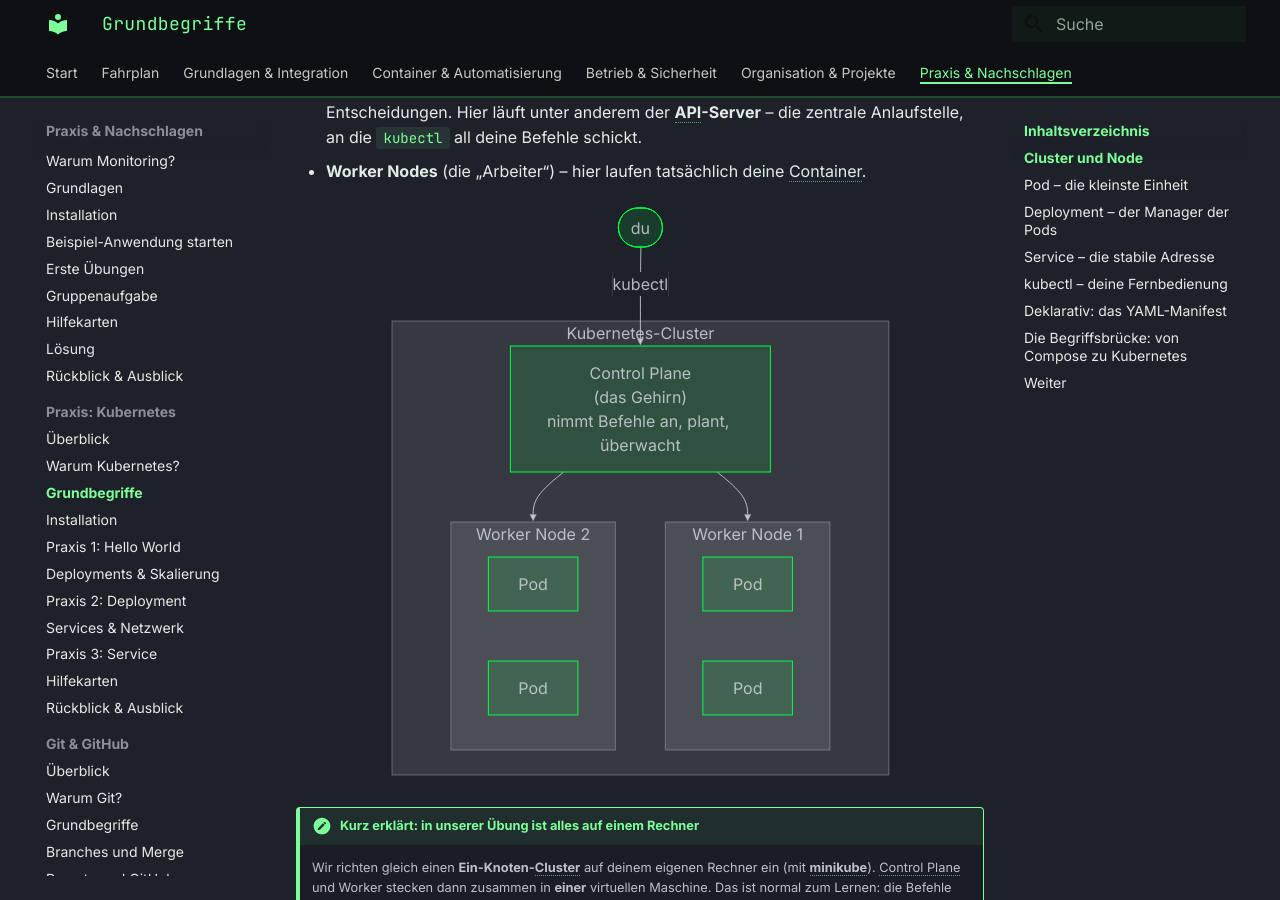
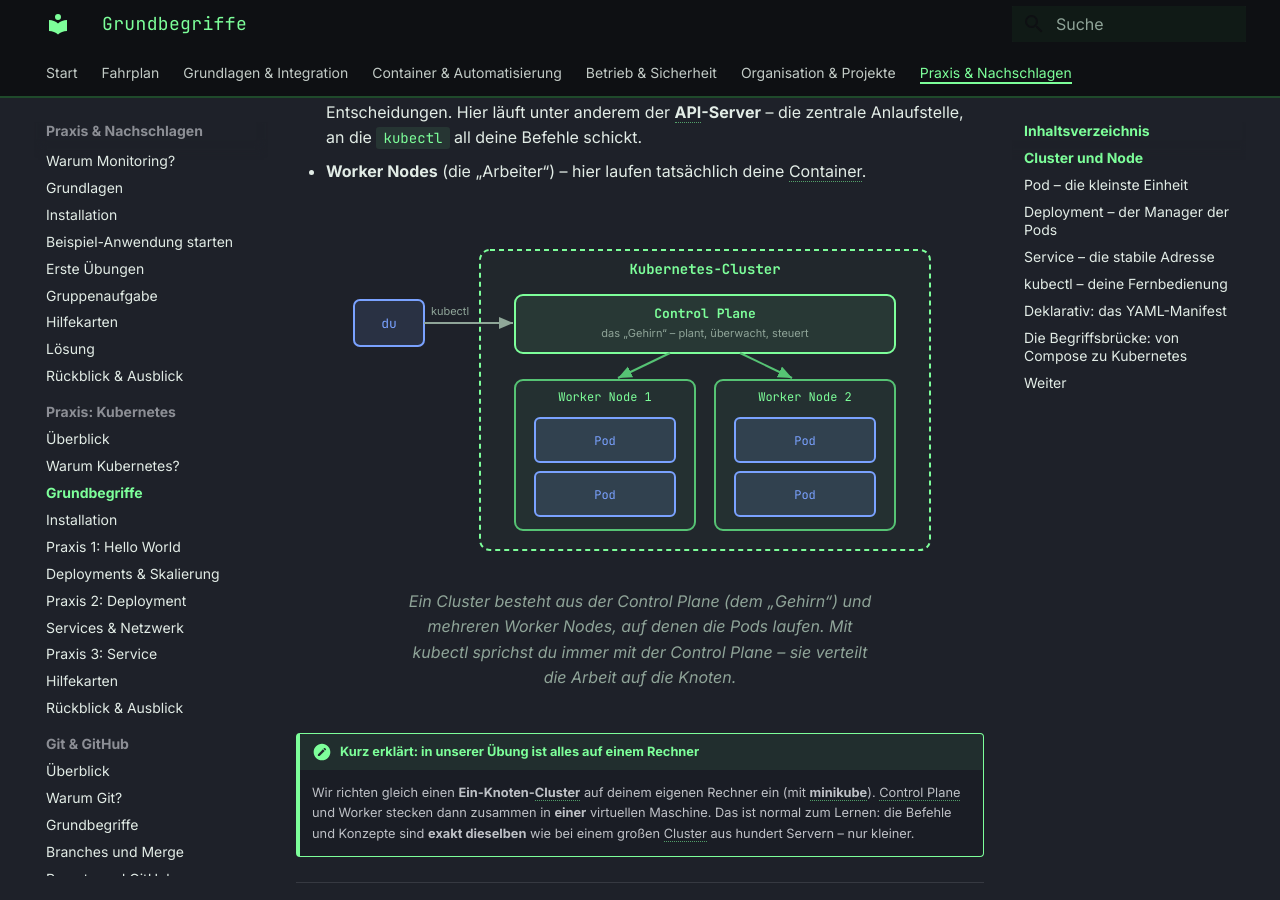
Before and after one commit to JacobMenge/kurs-unterlagen, an MkDocs documentation site: the page built from docs/kubernetes-praxis/02-grundbegriffe.md, in a window 1280 px wide and 900 px high, scrolled down 661 px. Built offline with MkDocs 1.6.1 and Material for MkDocs 9.7.7, drawn with Linux system fonts in a browser that asks for light colours.

Commit message:
Kubernetes-Grundbegriffe: Cluster-Topologie als sauberes Inline-SVG statt verschachteltem Mermaid (abgeschnittener Titel behoben)

````diff
--- a/docs/kubernetes-praxis/02-grundbegriffe.md
+++ b/docs/kubernetes-praxis/02-grundbegriffe.md
@@ -21,24 +21,50 @@ Es gibt zwei Sorten von Nodes:
 - **Control Plane** (das „Gehirn“) – verteilt die Arbeit, überwacht den Soll-Zustand, trifft die Entscheidungen. Hier läuft unter anderem der **API-Server** – die zentrale Anlaufstelle, an die `kubectl` all deine Befehle schickt.
 - **Worker Nodes** (die „Arbeiter“) – hier laufen tatsächlich deine Container.
 
-```mermaid
-flowchart TB
-  subgraph CLUSTER["Kubernetes-Cluster"]
-    direction TB
-    CP["Control Plane<br/>(das Gehirn)<br/>nimmt Befehle an, plant, überwacht"]
-    subgraph N1["Worker Node 1"]
-      P1["Pod"]
-      P2["Pod"]
-    end
-    subgraph N2["Worker Node 2"]
-      P3["Pod"]
-      P4["Pod"]
-    end
-    CP --> N1
-    CP --> N2
-  end
-  DU([du]) -- "kubectl" --> CP
-```
+<figure>
+<svg viewBox="0 0 620 360" width="100%" height="360" role="img" aria-label="Aufbau eines Clusters: Control Plane und zwei Worker Nodes mit Pods; du steuerst über kubectl">
+  <!-- du -->
+  <rect x="24" y="90" width="70" height="46" rx="6" fill="rgba(122,162,255,0.12)" stroke="#7aa2ff" stroke-width="2"/>
+  <text x="59" y="118" text-anchor="middle" fill="#7aa2ff" font-family="JetBrains Mono, monospace" font-size="13">du</text>
+  <path d="M94 113 L183 113" fill="none" stroke="#8fa498" stroke-width="2" marker-end="url(#ca)"/>
+  <text x="120" y="105" text-anchor="middle" fill="#8fa498" font-size="11">kubectl</text>
+
+  <!-- Cluster-Rahmen -->
+  <rect x="150" y="40" width="450" height="300" rx="10" fill="rgba(125,255,154,0.03)" stroke="#7dff9a" stroke-width="2" stroke-dasharray="5 4"/>
+  <text x="375" y="64" text-anchor="middle" fill="#7dff9a" font-family="JetBrains Mono, monospace" font-size="14" font-weight="bold">Kubernetes-Cluster</text>
+
+  <!-- Control Plane -->
+  <rect x="185" y="85" width="380" height="58" rx="8" fill="rgba(125,255,154,0.08)" stroke="#7dff9a" stroke-width="2"/>
+  <text x="375" y="108" text-anchor="middle" fill="#7dff9a" font-family="JetBrains Mono, monospace" font-size="13" font-weight="bold">Control Plane</text>
+  <text x="375" y="127" text-anchor="middle" fill="#8fa498" font-size="11">das „Gehirn“ – plant, überwacht, steuert</text>
+
+  <!-- Pfeile Control Plane -> Nodes -->
+  <path d="M340 143 L288 168" fill="none" stroke="#56c374" stroke-width="2" marker-end="url(#cg)"/>
+  <path d="M410 143 L462 168" fill="none" stroke="#56c374" stroke-width="2" marker-end="url(#cg)"/>
+
+  <!-- Worker Node 1 -->
+  <rect x="185" y="170" width="180" height="150" rx="8" fill="rgba(125,255,154,0.04)" stroke="#56c374" stroke-width="2"/>
+  <text x="275" y="191" text-anchor="middle" fill="#7dff9a" font-family="JetBrains Mono, monospace" font-size="12">Worker Node 1</text>
+  <rect x="205" y="208" width="140" height="44" rx="5" fill="rgba(122,162,255,0.15)" stroke="#7aa2ff" stroke-width="2"/>
+  <text x="275" y="235" text-anchor="middle" fill="#7aa2ff" font-family="JetBrains Mono, monospace" font-size="12">Pod</text>
+  <rect x="205" y="262" width="140" height="44" rx="5" fill="rgba(122,162,255,0.15)" stroke="#7aa2ff" stroke-width="2"/>
+  <text x="275" y="289" text-anchor="middle" fill="#7aa2ff" font-family="JetBrains Mono, monospace" font-size="12">Pod</text>
+
+  <!-- Worker Node 2 -->
+  <rect x="385" y="170" width="180" height="150" rx="8" fill="rgba(125,255,154,0.04)" stroke="#56c374" stroke-width="2"/>
+  <text x="475" y="191" text-anchor="middle" fill="#7dff9a" font-family="JetBrains Mono, monospace" font-size="12">Worker Node 2</text>
+  <rect x="405" y="208" width="140" height="44" rx="5" fill="rgba(122,162,255,0.15)" stroke="#7aa2ff" stroke-width="2"/>
+  <text x="475" y="235" text-anchor="middle" fill="#7aa2ff" font-family="JetBrains Mono, monospace" font-size="12">Pod</text>
+  <rect x="405" y="262" width="140" height="44" rx="5" fill="rgba(122,162,255,0.15)" stroke="#7aa2ff" stroke-width="2"/>
+  <text x="475" y="289" text-anchor="middle" fill="#7aa2ff" font-family="JetBrains Mono, monospace" font-size="12">Pod</text>
+
+  <defs>
+    <marker id="ca" markerWidth="9" markerHeight="9" refX="7" refY="3" orient="auto"><path d="M0,0 L7,3 L0,6 Z" fill="#8fa498"/></marker>
+    <marker id="cg" markerWidth="9" markerHeight="9" refX="7" refY="3" orient="auto"><path d="M0,0 L7,3 L0,6 Z" fill="#56c374"/></marker>
+  </defs>
+</svg>
+<figcaption>Ein Cluster besteht aus der Control Plane (dem „Gehirn“) und mehreren Worker Nodes, auf denen die Pods laufen. Mit kubectl sprichst du immer mit der Control Plane – sie verteilt die Arbeit auf die Knoten.</figcaption>
+</figure>
 
 !!! note "Kurz erklärt: in unserer Übung ist alles auf einem Rechner"
     Wir richten gleich einen **Ein-Knoten-Cluster** auf deinem eigenen Rechner ein (mit **minikube**). Control Plane und Worker stecken dann zusammen in **einer** virtuellen Maschine. Das ist normal zum Lernen: die Befehle und Konzepte sind **exakt dieselben** wie bei einem großen Cluster aus hundert Servern – nur kleiner.
````
